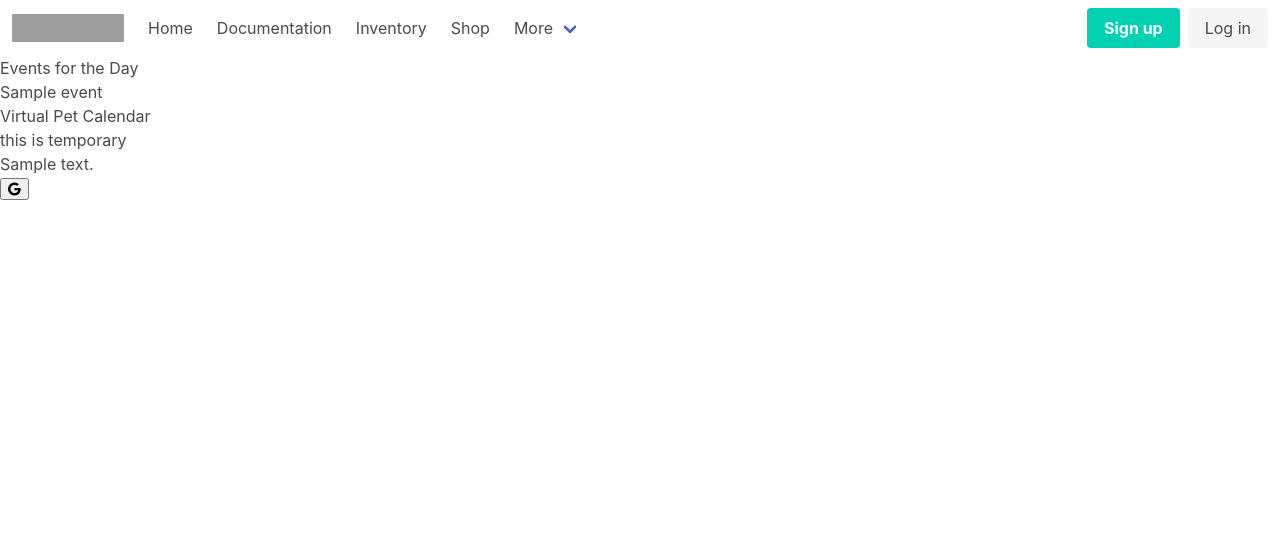
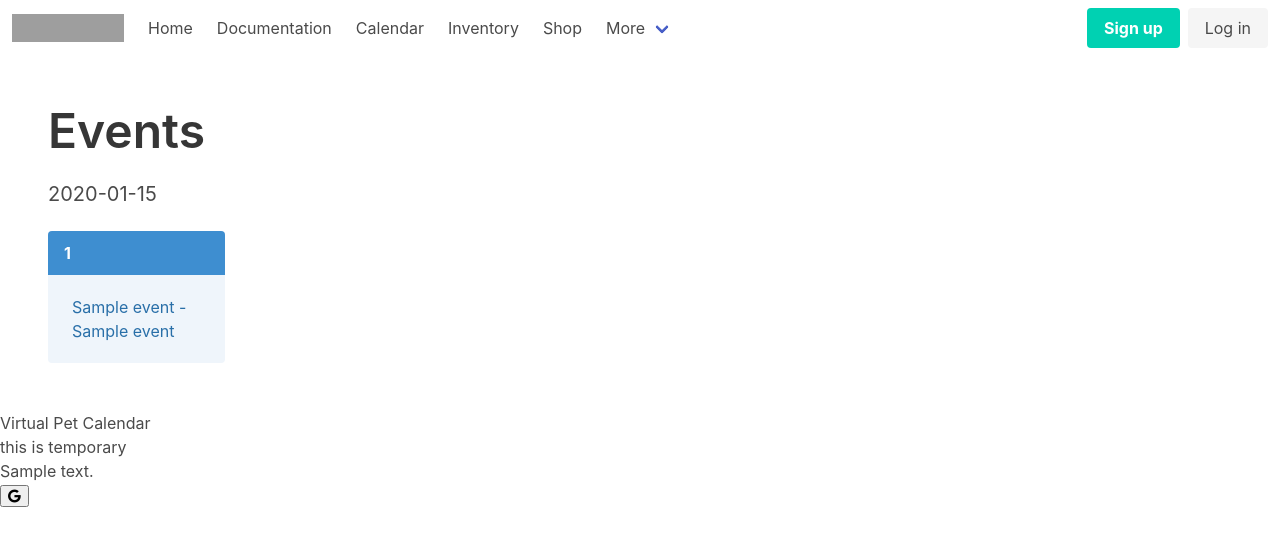
Before and after one commit to AnnaY6210/Virtual-Pet-Calendar, a Flask app: template public/templates/calendar.html in a window 1280 px wide. Shown: the top 546 px of the page. Run offline with Flask 3, Linux system fonts and the light colour scheme; the template is opened without the code that fills it: most values are stand-ins (such as "Sample title", 1, 10 or a date in 2020); some libraries are stand-ins or nearby versions; grey boxes are pictures that could not be loaded.

Commit message:
Display events organized by day

```diff
--- a/public/app.py
+++ b/public/app.py
@@ -52,19 +52,22 @@ def calendar():
     service = discovery.build("calendar", "v3", http=http_auth)
 
     # get all events from calendar
-    target_date = datetime.datetime.now()
+    # target_date = datetime.datetime(2023, 10, 25)  # Change to your desired date
 
     # Define the start and end times for the target day
-    start_time = target_date.replace(hour=0, minute=0, second=0).isoformat() + "Z"
-    end_time = target_date.replace(hour=23, minute=59, second=59).isoformat() + "Z"
+    # start_time = target_date.replace(hour=0, minute=0, second=0).isoformat() + "Z"
+    # end_time = target_date.replace(hour=23, minute=59, second=59).isoformat() + "Z"
 
-    # Retrieve events for the target day
+    now = datetime.datetime.utcnow().isoformat() + "Z"
+
+    # Retrieve events
     events_result = (
         service.events()
         .list(
             calendarId="primary",
-            timeMin=start_time,
-            timeMax=end_time,
+            timeMin=now,
+            # timeMax=end_time,
+            maxResults=10,
             singleEvents=True,
             orderBy="startTime",
         )
@@ -72,11 +75,15 @@ def calendar():
     )
 
     events = events_result.get("items", [])
-    eventList = []
+
+    # Dict of dates to a list of events for that date
+    dates = {}
+
     if not events:
-        print("No events found for the specified date.")
+        print("No events found")
     else:
-        print(f"Events for {target_date.date()}:")
+        # print(f"Events for {target_date.date()}:")
+        print("Events")
         for event in events:
             start_time = event["start"].get("dateTime", event["start"].get("date"))
             end_time = event["end"].get("dateTime", event["end"].get("date"))
@@ -88,8 +95,14 @@ def calendar():
             # Format start_time and end_time in a standard format
             start_formatted = start_datetime.strftime("%H:%M")
             end_formatted = end_datetime.strftime("%H:%M")
-            eventList.append(f'{start_formatted} - {end_formatted}: {event["summary"]}')
-    return render_template("calendar.html", content=eventList)
+            date = start_datetime.strftime("%D")
+
+            # Add event info to proper date
+            if (not dates.get(date)):
+                dates[date] = []
+            dates[date].append([event["summary"], start_formatted, end_formatted])
+
+    return render_template("calendar.html", dates=dates)
 
 
 @app.route("/inv")
--- a/public/templates/calendar.html
+++ b/public/templates/calendar.html
@@ -1,8 +1,25 @@
 {% extends "index.html" %} {% block content %}
-<h1>Events for the Day</h1>
-<ul id="event-list">
-  {% for event in eventList %}
-  <li>{{ event}}</li>
+
+<div class="section">
+  <div class="block">
+    <h1 class="title is-1">Events</h1>
+  </div>
+  {% for date, events in dates.items() %}
+  <h1 class="subtitle">{{ date }}</h1>
+  <div class="columns">
+    {% for event in events %}
+    <div class="column is-2">
+      <article class="message is-info">
+        <div class="message-header">
+          <p>{{ event[0] }}</p>
+        </div>
+        <div class="message-body">
+          {{ event[1] }} - {{ event[2] }}
+        </div>
+      </article>
+    </div>
+    {% endfor %}
+  </div>
   {% endfor %}
-</ul>
+</div>
 {% endblock %}
--- a/public/templates/navbar.html
+++ b/public/templates/navbar.html
@@ -30,6 +30,8 @@
 
       <a class="navbar-item"> Documentation </a>
 
+      <a class="navbar-item" href="/calendar"> Calendar </a>
+
       <a class="navbar-item" href="/inv"> Inventory </a>
 
       <a class="navbar-item" href="/shop"> Shop </a>
```
